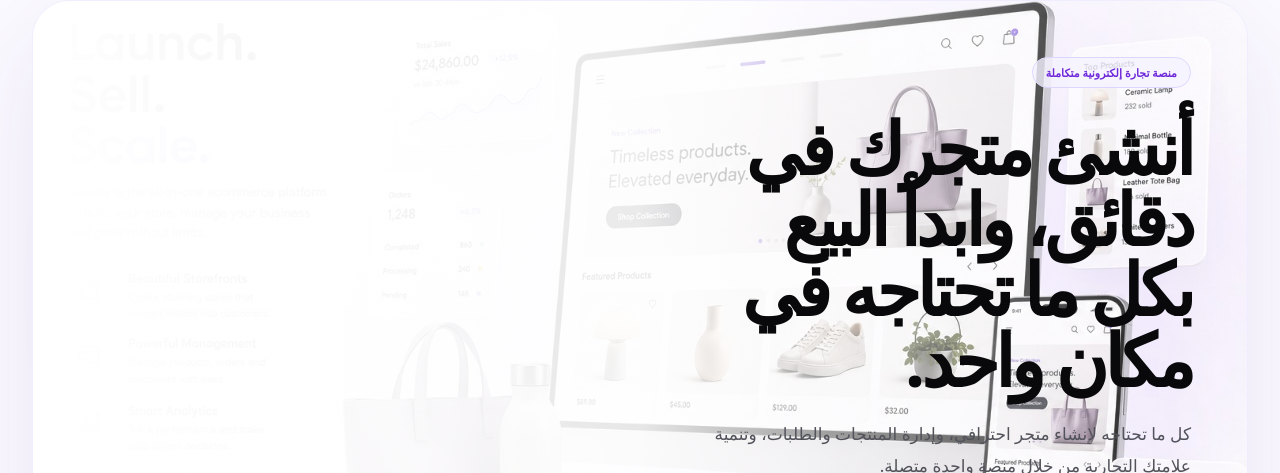
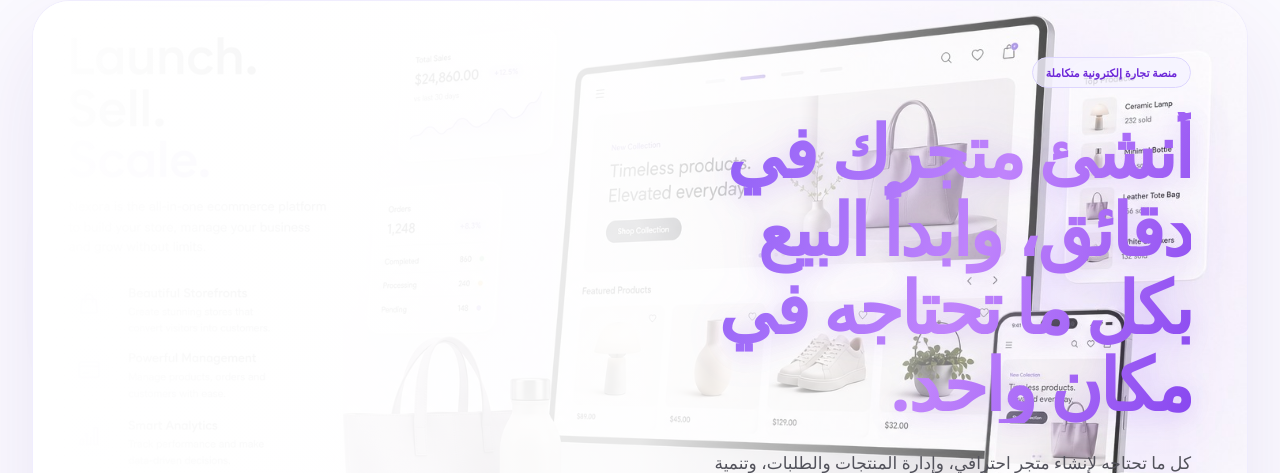
Before and after one commit to khaldiaarab02-a11y/nexora, a Next.js app: page / in a window 1280 px wide. Shown: the part 149-622 px from the top of the page. Built offline with nearby package versions, Linux system fonts and the light colour scheme; no server answers.

Commit message:
Update Hero.tsx

```diff
--- a/src/components/landing/Hero.tsx
+++ b/src/components/landing/Hero.tsx
@@ -212,13 +212,12 @@ export function HeroSection() {
 
               <h1
   className="
+    landing-hero-title
     mt-6
     text-[43px]
     font-black
-                  leading-[0.98]
-                  tracking-[-0.06em]
-                  text-zinc-950
-                  dark:text-white
+    leading-[1.08]
+    tracking-[-0.04em]
     sm:text-[58px]
     lg:text-[72px]
   "
```
Lines whose indentation alone changed are shown as unchanged.
